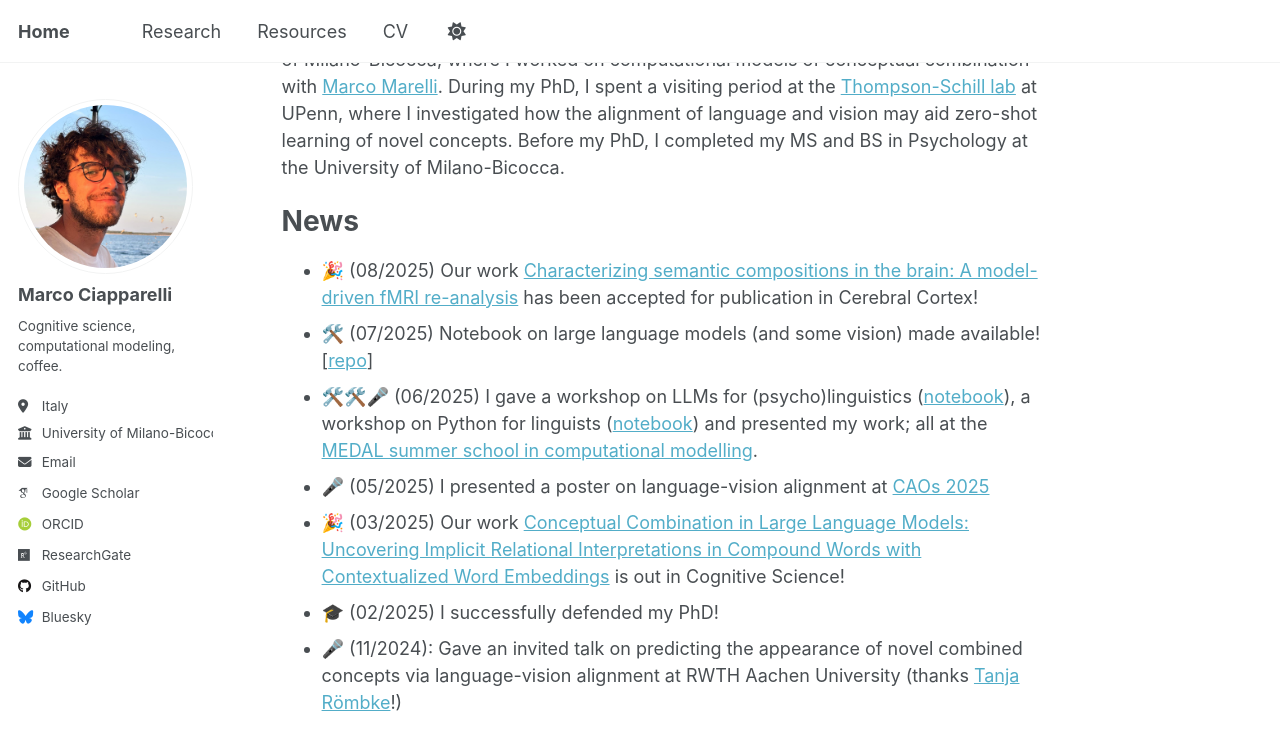
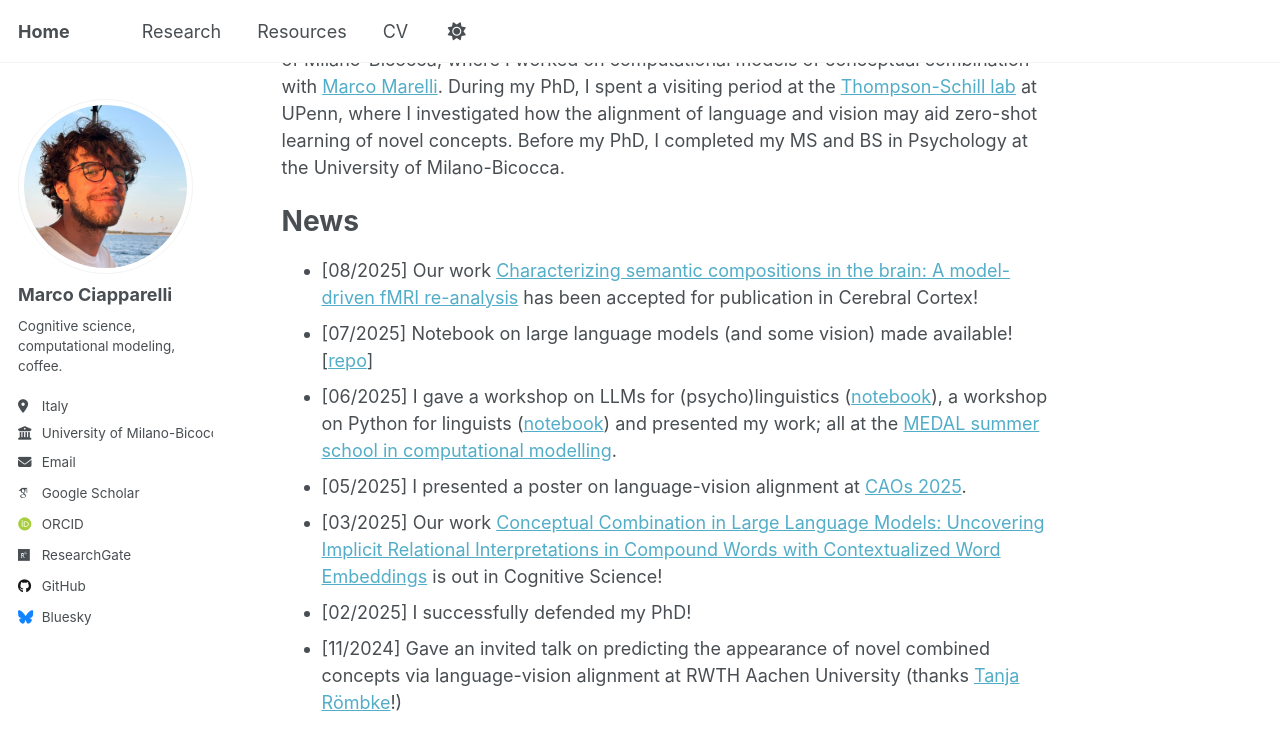
Before and after one commit to MarcoCiapparelli/MarcoCiapparelli.github.io, a Jekyll site: the page built from _pages/about.md, in a window 1280 px wide and 900 px high, scrolled down 382 px. Shown: the top 750 px of the window. Built offline with Jekyll 4.4.1, drawn with Linux system fonts in a browser that asks for light colours; some web fonts are replaced; a script that is not in the unit is left out.

Commit message:
Update about.md

```diff
--- a/_pages/about.md
+++ b/_pages/about.md
@@ -15,11 +15,11 @@ I am currently a postdoc at the University of Milano-Bicocca working with [Carlo
 
 News
 ======
-*  🎉 (08/2025) Our work [Characterizing semantic compositions in the brain: A model-driven fMRI re-analysis](https://doi.org/10.1101/2025.04.25.650708) has been accepted for publication in Cerebral Cortex!
-*  🛠️ (07/2025) Notebook on large language models (and some vision) made available! [[repo](https://github.com/MarcoCiapparelli/LLMs-for-psyling)]
-*  🛠️🛠️🎤 (06/2025) I gave a workshop on LLMs for (psycho)linguistics ([notebook](https://drive.google.com/file/d/1NkIgEsPuNN1uiN4-kM8r-XluBqtBX17V/view?usp=sharing)), a workshop on Python for linguists ([notebook](https://drive.google.com/file/d/1EZxCNrMbj8Au8LIXJsZjqoKomIwMTvUA/view?usp=sharing)) and presented my work; all at the [MEDAL summer school in computational modelling](https://medal.ut.ee/event/medal-summer-school-in-computational-linguistics/).
-*  🎤 (05/2025) I presented a poster on language-vision alignment at [CAOs 2025](https://event.unitn.it/cimec-caos/)
-*  🎉 (03/2025) Our work [Conceptual Combination in Large Language Models: Uncovering Implicit Relational Interpretations in Compound Words with Contextualized Word Embeddings](https://doi.org/10.1111/cogs.70048) is out in Cognitive Science!
-*  🎓 (02/2025) I successfully defended my PhD!
-*  🎤 (11/2024): Gave an invited talk on predicting the appearance of novel combined concepts via language-vision
+*  [08/2025] Our work [Characterizing semantic compositions in the brain: A model-driven fMRI re-analysis](https://doi.org/10.1101/2025.04.25.650708) has been accepted for publication in Cerebral Cortex!
+*  [07/2025] Notebook on large language models (and some vision) made available! [[repo](https://github.com/MarcoCiapparelli/LLMs-for-psyling)]
+*  [06/2025] I gave a workshop on LLMs for (psycho)linguistics ([notebook](https://drive.google.com/file/d/1NkIgEsPuNN1uiN4-kM8r-XluBqtBX17V/view?usp=sharing)), a workshop on Python for linguists ([notebook](https://drive.google.com/file/d/1EZxCNrMbj8Au8LIXJsZjqoKomIwMTvUA/view?usp=sharing)) and presented my work; all at the [MEDAL summer school in computational modelling](https://medal.ut.ee/event/medal-summer-school-in-computational-linguistics/).
+*  [05/2025] I presented a poster on language-vision alignment at [CAOs 2025](https://event.unitn.it/cimec-caos/).
+*  [03/2025] Our work [Conceptual Combination in Large Language Models: Uncovering Implicit Relational Interpretations in Compound Words with Contextualized Word Embeddings](https://doi.org/10.1111/cogs.70048) is out in Cognitive Science!
+*  [02/2025] I successfully defended my PhD!
+*  [11/2024] Gave an invited talk on predicting the appearance of novel combined concepts via language-vision
  alignment at RWTH Aachen University (thanks [Tanja Römbke](https://tanjaroembke.net/)!)
```
